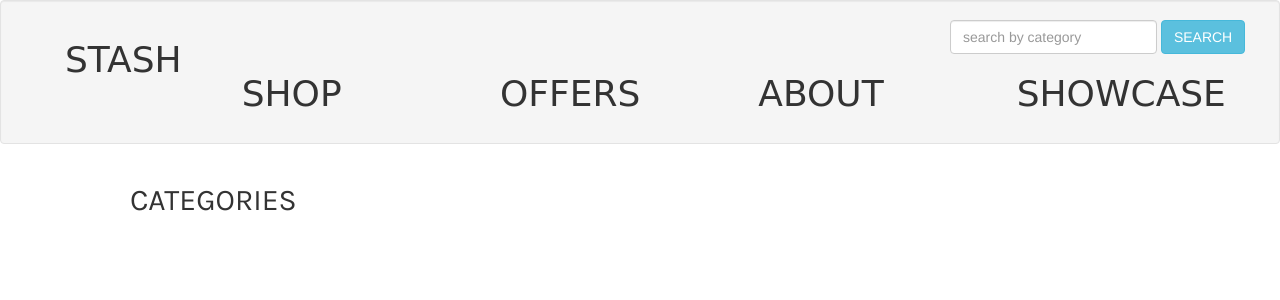
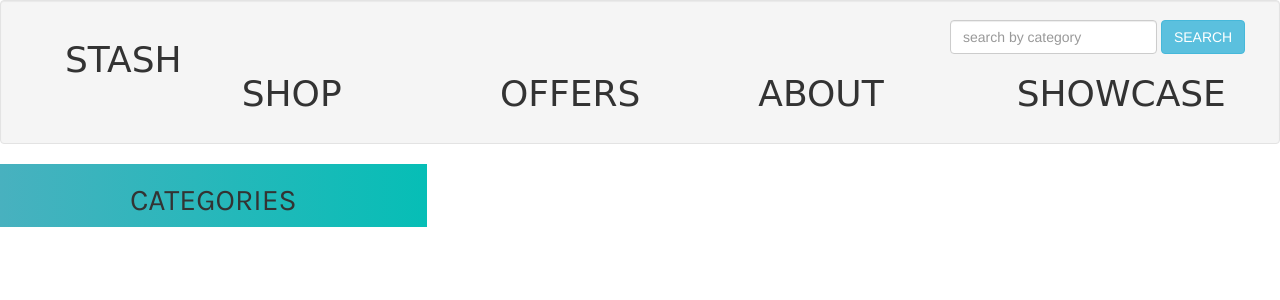
Before and after one commit to Collins33/Bootstrap4, a Django app: page / in a window 1280 px wide. Shown: the top 300 px of the page. Run offline with Django 3.2, Linux system fonts and the light colour scheme; data that the repository does not hold is empty; some libraries are stand-ins or nearby versions; some web fonts are replaced.

Commit message:
I have added the styling for the category row

```diff
--- a/stash/shop/templates/index.html
+++ b/stash/shop/templates/index.html
@@ -29,15 +29,25 @@
     h4{
         font-family: 'Karla', sans-serif;
     }
+    .myCategory{
+        margin-top: 30px;
+        margin-bottom: 30px;
+    }
+    .allCategories{
+        background: #06beb6;  /* fallback for old browsers */
+background: -webkit-linear-gradient(to right, #48b1bf, #06beb6);  /* Chrome 10-25, Safari 5.1-6 */
+background: linear-gradient(to right, #48b1bf, #06beb6); /* W3C, IE 10+/ Edge, Firefox 16+, Chrome 26+, Opera 12+, Safari 7+ */
+
+    }
 </style>
 <body>
    <div class="container-fluid">
        {%include 'navbar.html'%}
        <div class="row">
-           <div class="col-xs-4 col-sm-4 col-md-4 col-lg-4">
+           <div class="col-xs-4 col-sm-4 col-md-4 col-lg-4 allCategories">
                <h2 class="text-center">CATEGORIES</h2>
                {% for category in categories%}
-               <h4 class="text-center">{{category.category_name}}</h4>
+               <h4 class="text-center myCategory">{{category.category_name}}</h4>
                {%endfor%}
            </div>
            <div>
```
